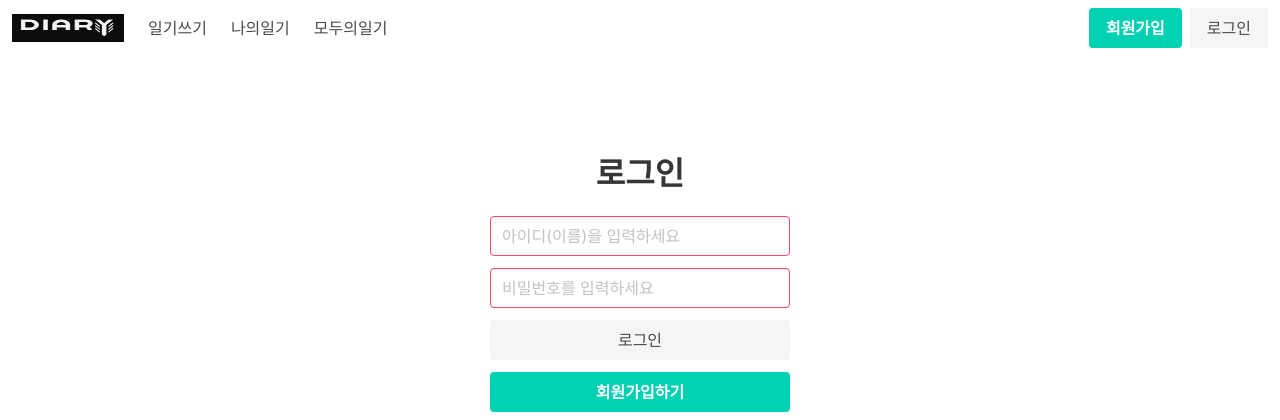
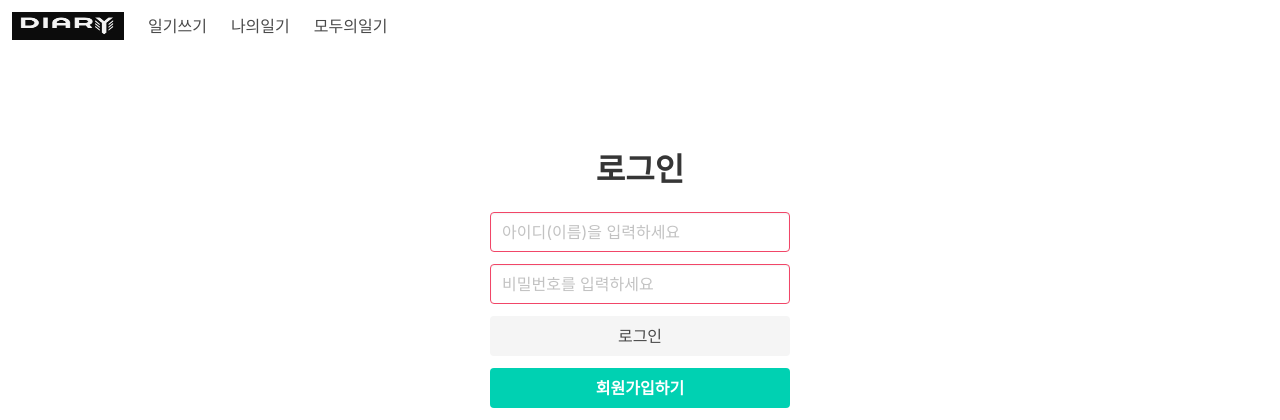
Before and after one commit to phwGithub/jungleDiary, a Flask app: page / in a window 1280 px wide. Shown: the top 420 px of the page. Run offline with Flask 2, Linux system fonts and the light colour scheme; some libraries are stand-ins or nearby versions.

Commit message:
로그인, 로그아웃 nav바 디폴트를 엠티로

```diff
--- a/templates/common/common.html
+++ b/templates/common/common.html
@@ -85,10 +85,7 @@
         <div class="navbar-item">
 
           <div class="buttons" id="userinfo">
-            <a class="button is-primary" a href='/sign_up'>
-              <strong>회원가입</strong>
-            </a>
-            <a class="button is-light" a href='/sign_in'> 로그인 </a>
+
 
 
           </div>
```
